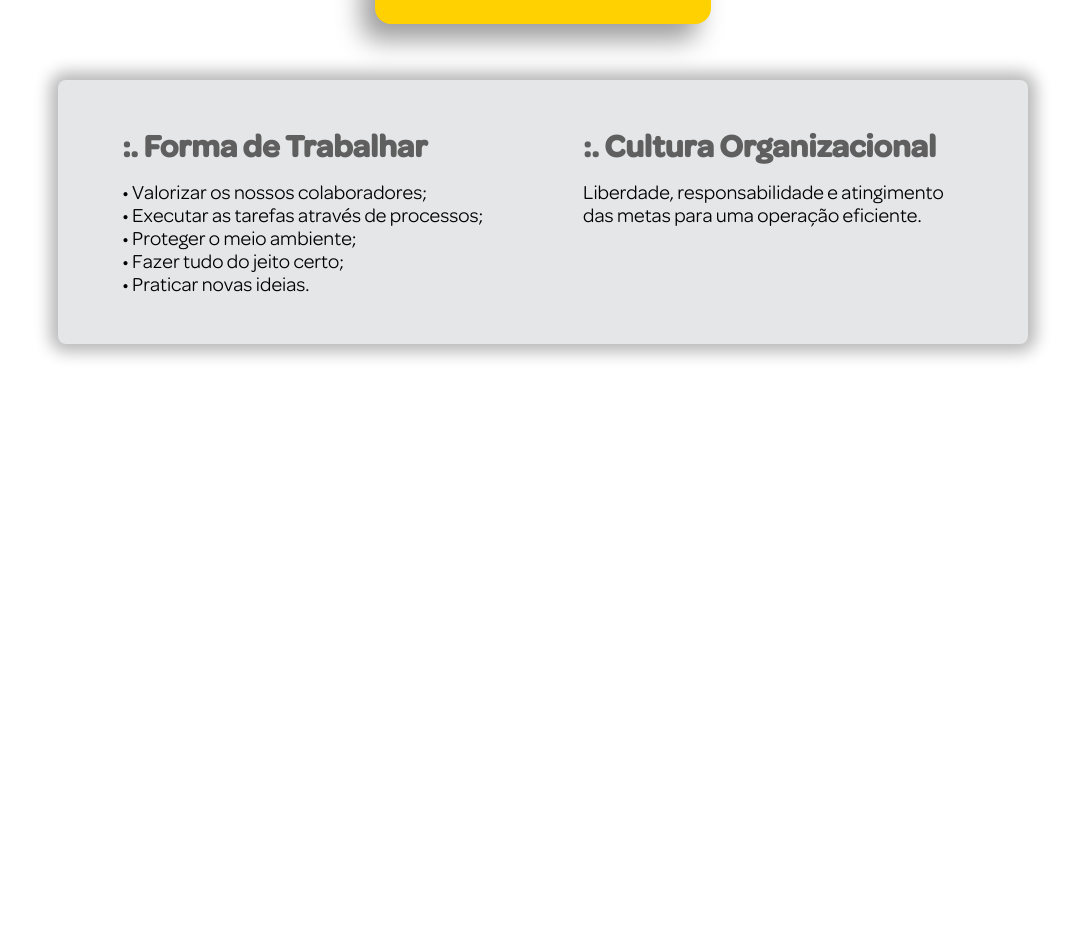
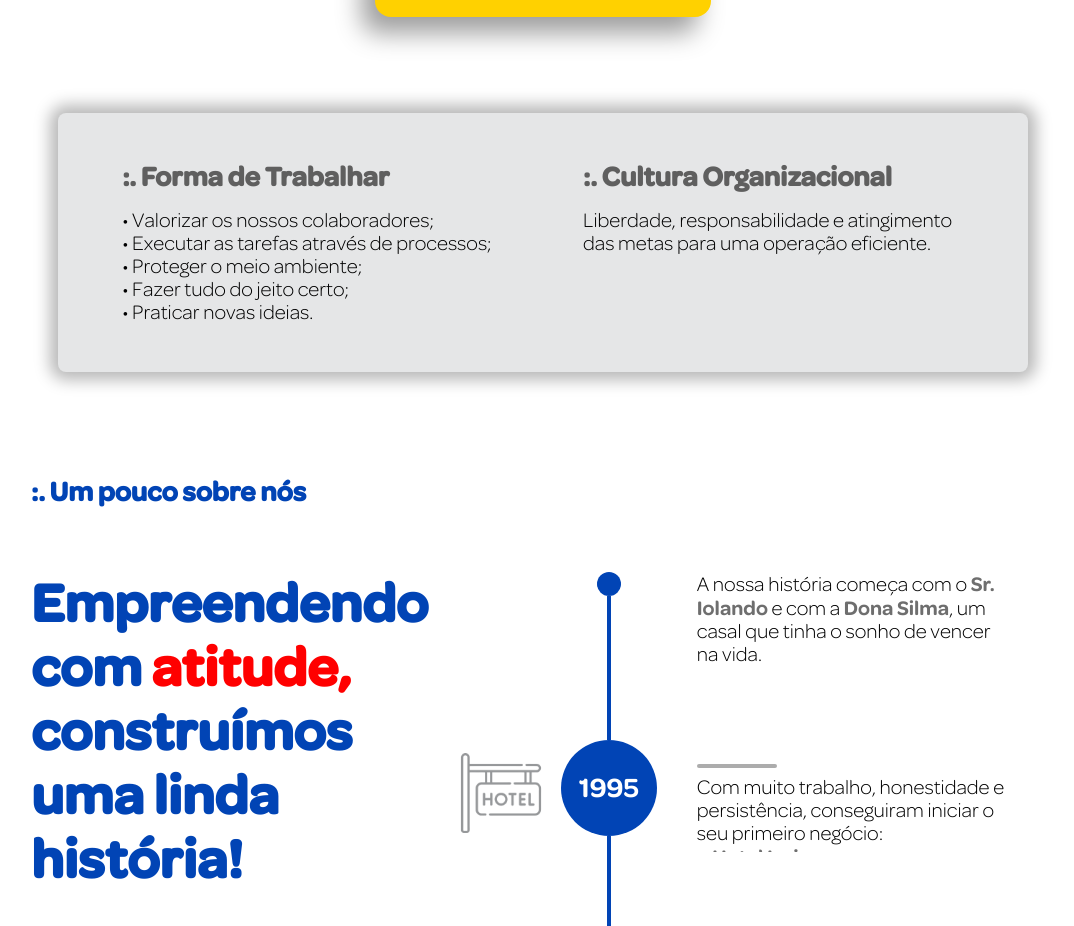
Before and after one commit to rachzy/projeto-cabral, a React (Vite) app: page / in a window 1280 px wide. Shown: the part 1192-2118 px from the top of the page, without its empty margins (97-1171 px from the left). Before the commit the page ends 1576 px from the top, so only its background shows below. Built offline with nearby package versions, Linux system fonts and the light colour scheme.

Commit message:
create timeline

```diff
--- /dev/null
+++ b/src/components/Timeline/Timeline-Mobile.css
@@ -0,0 +1,9 @@
+@media screen and (max-width: 920px) {
+  .timeline-wrapper {
+    flex-direction: column;
+  }
+
+  .timeline-wrapper .sections {
+    margin-top: 5vh;
+  }
+}
--- /dev/null
+++ b/src/components/Timeline/Timeline.css
@@ -0,0 +1,110 @@
+.timeline-wrapper {
+  display: flex;
+
+  width: 100%;
+  margin-top: 8vh;
+}
+
+.timeline-wrapper .main-text {
+  display: flex;
+  flex-direction: column;
+
+  flex: 2;
+}
+
+.timeline-wrapper .main-text h1 {
+  margin-bottom: 4vh;
+}
+
+.timeline-wrapper .sections {
+  display: flex;
+  flex: 4;
+}
+
+.timeline-wrapper .icons {
+  display: flex;
+  flex-direction: column;
+
+  margin-top: 21vh;
+
+  flex: 1;
+}
+
+.timeline-wrapper .icons img {
+  width: 15vh;
+  align-self: flex-end;
+}
+
+.timeline-wrapper .years {
+  display: flex;
+  flex-direction: column;
+
+  align-items: center;
+
+  max-width: fit-content;
+}
+
+.timeline-wrapper .year {
+  display: flex;
+
+  justify-content: center;
+  align-items: center;
+
+  width: 12vh;
+  height: 12vh;
+
+  background-color: #0144b5;
+  border-radius: 50%;
+}
+
+.timeline-wrapper .year.small {
+  width: 3vh;
+  height: 3vh;
+}
+
+.timeline-wrapper .year p {
+  color: white;
+  font-family: "OmnesBoldRoman", sans-serif;
+  font-size: 3.5vh;
+}
+
+.timeline-wrapper .line {
+  background-color: #0144b5;
+  width: 0.5vh;
+}
+
+.timeline-wrapper .line.first {
+  height: 18vh;
+}
+
+.timeline-wrapper .descriptions {
+  display: flex;
+  flex-direction: column;
+
+  flex: 3;
+}
+
+.timeline-wrapper .description {
+  padding-inline: 5vh;
+  overflow: hidden;
+}
+
+.timeline-wrapper .description.first {
+  height: 5vh;
+  overflow: visible;
+  margin-bottom: 18vh;
+}
+
+.timeline-wrapper .description img {
+  width: 100%;
+}
+
+.timeline-wrapper .description .line {
+  width: 10vh;
+  height: 0.5vh;
+
+  border-radius: 8vh;
+  background-color: #acacac;
+
+  margin-block: 1vh;
+}
--- /dev/null
+++ b/src/components/Timeline/index.tsx
@@ -0,0 +1,98 @@
+import { Fragment } from "react";
+import "./Timeline.css";
+import "./Timeline-Mobile.css";
+
+export interface ITimeline {
+  year: number;
+  description: string;
+  icon: string;
+  height: number;
+  image?: string;
+}
+[];
+
+interface ITimelineProps {
+  timeline: ITimeline[];
+}
+
+const Timeline: React.FC<ITimelineProps> = ({ timeline }) => {
+  function renderIcons() {
+    return timeline.map((section) => {
+      return (
+        <img
+          key={section.description}
+          src={section.icon}
+          style={{ marginBottom: `${section.height - 1}vh` }}
+        />
+      );
+    });
+  }
+
+  function renderYears() {
+    return timeline.map((section) => {
+      return (
+        <Fragment key={section.description}>
+          <div className="year">
+            <p>{section.year}</p>
+          </div>
+          <div className="line" style={{ height: `${section.height}vh` }} />
+        </Fragment>
+      );
+    });
+  }
+
+  function renderDescriptions() {
+    return timeline.map((section) => {
+      return (
+        <div
+          className="description"
+          style={{
+            marginBottom: section.image ? "8vh" : `${section.height}vh`,
+            height: section.image ? "fit-content" : "12vh",
+          }}
+          key={section.description}
+        >
+          <div className="line" />
+          <p dangerouslySetInnerHTML={{ __html: section.description }} />
+          {section.image && <img src={section.image} />}
+        </div>
+      );
+    });
+  }
+
+  return (
+    <div className="timeline-wrapper">
+      <div className="main-text">
+        <h1>
+          Empreendendo com <span style={{ color: "red" }}>atitude,</span>{" "}
+          construímos uma linda história!
+        </h1>
+        <p>
+          Desde 1995, um <span className="bold">grupo sólido,</span>{" "}
+          desenvolvendo negócios na Região do Triângulo Mineiro, em Minas Gerais
+        </p>
+      </div>
+      <div className="sections">
+        <div className="icons">{renderIcons()}</div>
+        <div className="years">
+          <div className="year small" />
+          <div className="line first" />
+          {renderYears()}
+        </div>
+        <div className="descriptions">
+          <div className="description first">
+            <p>
+              A nossa história começa com o{" "}
+              <span className="bold">Sr. Iolando</span> e com a{" "}
+              <span className="bold">Dona Silma</span>, um casal que tinha o
+              sonho de vencer na vida.{" "}
+            </p>
+          </div>
+          {renderDescriptions()}
+        </div>
+      </div>
+    </div>
+  );
+};
+
+export default Timeline;
--- a/src/index.css
+++ b/src/index.css
@@ -15,14 +15,34 @@ ul {
   list-style: none;
 }
 
+span {
+  font-family: inherit;
+}
+
+span.bold {
+  color: #6e6e6e;
+  font-family: "OmnesBoldRoman", sans-serif;
+}
+
+h1 {
+  font-family: "OmnesBoldRoman", sans-serif;
+  color: #0144b5;
+  font-size: 7vmin;
+}
+
 h2 {
   font-family: "OmnesBoldRoman", sans-serif;
-  font-size: 4vmin;
+  font-size: 3.5vh;
+}
+
+h2.subtitle {
+  color: #0144b5;
 }
 
 p {
-  font-family: "OmnesRegular", sans-serif;
-  font-size: 2.5vmin;
+  font-family: "OmnesLight", sans-serif;
+  font-size: 2.6vh;
+  font-weight: 500;
 }
 
 main {
@@ -36,12 +56,15 @@ section {
   display: flex;
   flex-direction: column;
 
-  justify-content: center;
-  align-items: center;
-
   width: 80%;
+  margin-bottom: 3vh;
 }
 
 section.main {
   width: 100%;
 }
+
+section.center-content {
+  justify-content: center;
+  align-items: center;
+}
--- a/src/pages/Index/Index.css
+++ b/src/pages/Index/Index.css
@@ -12,7 +12,7 @@ div.inline-wrapper {
 
 @media screen and (min-width: 920px) {
   div.inline-wrapper {
-    margin-top: -15%;
+    margin-top: -18%;
   }
 }
 
@@ -28,7 +28,7 @@ div.about-box {
 
   width: 90%;
   padding: 3vh 3vh;
-  margin-block: 5vh;
+  margin-block: 10vh;
 
   border-radius: 1vh;
 
--- a/src/pages/Index/index.tsx
+++ b/src/pages/Index/index.tsx
@@ -7,16 +7,87 @@ import sliderBanner from "../../assets/images/sliders/capa.jpg";
 import slide1 from "../../assets/images/sliders/inicial-1.jpg";
 import slide2 from "../../assets/images/sliders/inicial-2.jpg";
 import slide3 from "../../assets/images/sliders/inicial-3.jpg";
+
+import HotelIcon from "../../assets/images/icons/timeline/ic-hotel.png";
+import MotelIcon from "../../assets/images/icons/timeline/ic-motel.png";
+import GasIcon from "../../assets/images/icons/timeline/ic-posto.png";
+import PeopleIcon from "../../assets/images/icons/timeline/ic-filhos.png";
+import EngineerIcon from "../../assets/images/icons/timeline/ic-construtora.png";
+
+import GasStationBuilding from "../../assets/images/other/building-posto-cabral.png";
+
 import InfoBox from "../../components/InfoBox/index";
+
+import Timeline, { ITimeline } from "../../components/Timeline";
 
 const Index = () => {
   const sliderImages = [slide1, sliderBanner, slide2, slide3];
+  const timeline: ITimeline[] = [
+    {
+      year: 1995,
+      description: `Com muito trabalho, honestidade e persistência,
+      conseguiram iniciar o seu primeiro negócio: <br />
+      <span class="bold">o Hotel Izzi.</span>`,
+      icon: HotelIcon,
+      height: 12,
+    },
+    {
+      year: 2002,
+      description: `Construção de mais um empreendimento, o
+      <span class="bold">Motel Roma.</span>`,
+      icon: MotelIcon,
+      height: 12,
+    },
+    {
+      year: 2009,
+      description: `Sempre trabalhando com inteligência e consistência,
+      em <span class="bold">12 anos de obra</span>, conseguiram inaugurar o
+      primeiro posto de combustíveis, o <span class="bold">Posto Cabral Rodovia</span>.
+      `,
+      icon: GasIcon,
+      height: 42,
+      image: GasStationBuilding,
+    },
+    {
+      year: 2009,
+      description: `De 2009 pra cá, os filhos, <span class="bold">Ivo e Iolando Filho</span>,
+      assumiram a <span class="bold">administração dos negócios</span>.
+      `,
+      icon: PeopleIcon,
+      height: 12,
+    },
+    {
+      year: 2012,
+      description: `Inauguração do <span class="bold">Posto Cabralzinho</span>.`,
+      icon: GasIcon,
+      height: 12,
+    },
+    {
+      year: 2015,
+      description: `Inauguração da <span class="bold">CBR Empreendimentos</span>.`,
+      icon: EngineerIcon,
+      height: 12,
+    },
+    {
+      year: 2021,
+      description: `Inauguração da <span class="bold">Fazenda do Vale - Hotel & Eventos.</span>`,
+      icon: HotelIcon,
+      height: 12,
+    },
+    {
+      year: 2022,
+      description: `Inauguração da <span class="bold">Posto Cabral 3.</span>`,
+      icon: GasIcon,
+      height: 12,
+    },
+  ];
+
   return (
     <main>
       <section className="main">
         <Slider images={sliderImages} />
       </section>
-      <section>
+      <section className="center-content">
         <div className="inline-wrapper">
           <InfoBox
             title="Missão"
@@ -75,6 +146,10 @@ const Index = () => {
           </div>
         </div>
       </section>
+      <section>
+        <h2 className="subtitle">:. Um pouco sobre nós</h2>
+        <Timeline timeline={timeline} />
+      </section>
     </main>
   );
 };
```
